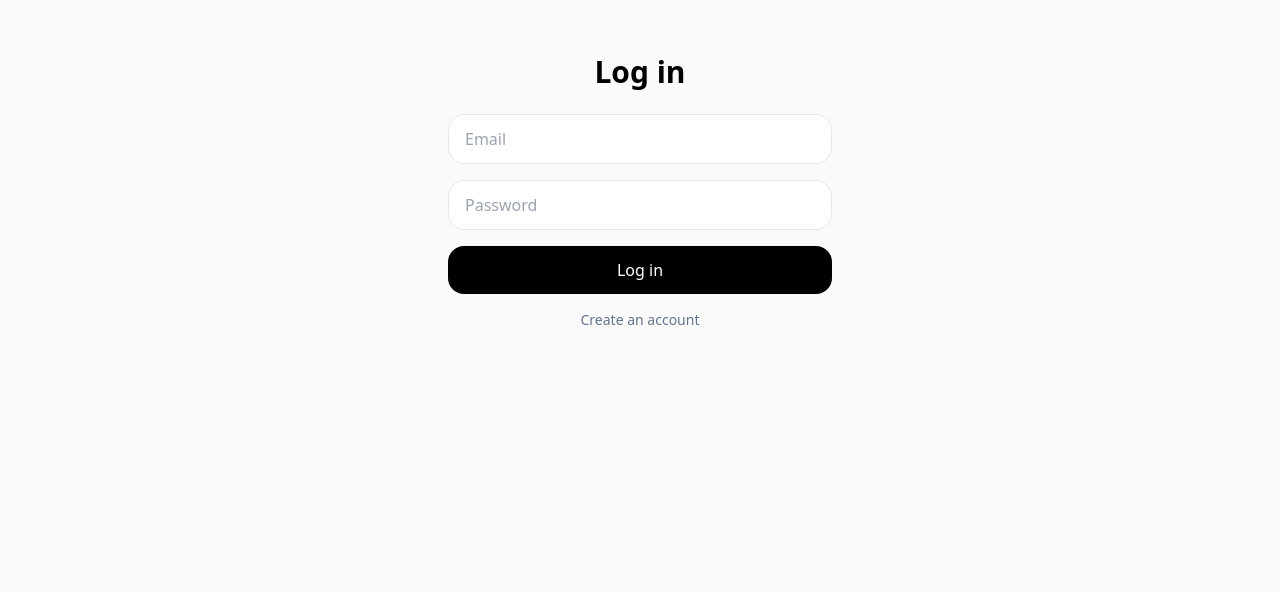
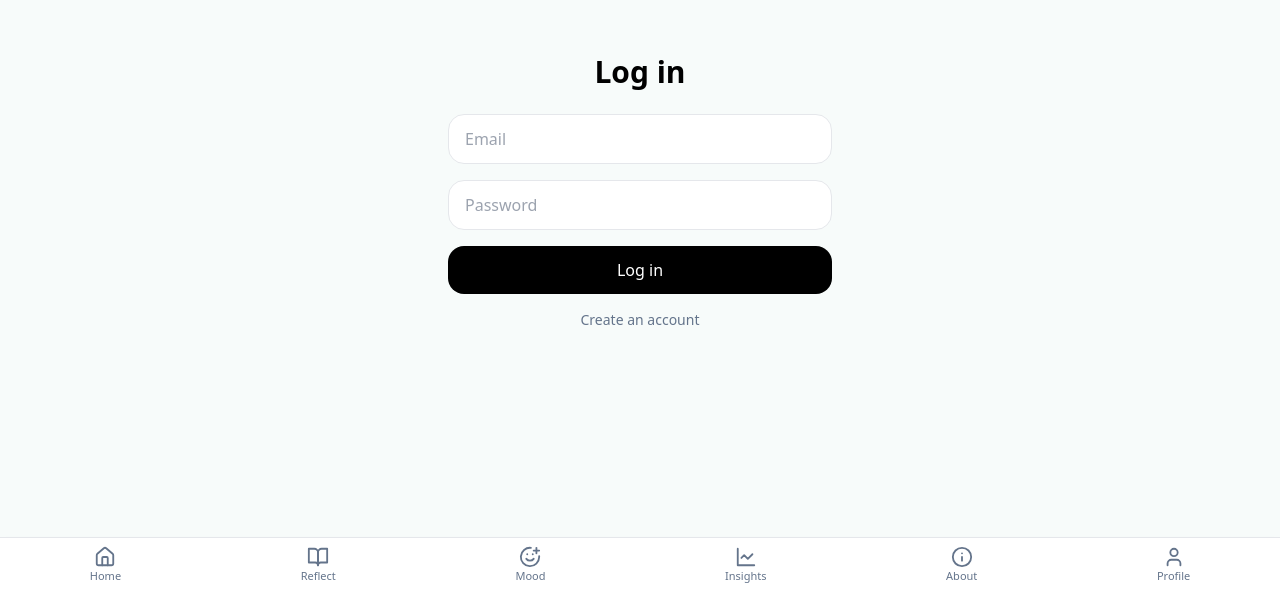
Before and after one commit to Khrboshi/Havenly-2.0, a Next.js app: page /auth/login in a window 1280 px wide. Shown: the part 208-800 px from the top of the page. Built offline with nearby package versions, Linux system fonts and the light colour scheme.

Commit message:
Update layout.jsx

```diff
--- a/app/layout.jsx
+++ b/app/layout.jsx
@@ -1,47 +1,42 @@
 "use client";
 
 import "./globals.css";
+import { Toaster } from "sonner";
+import { useEffect } from "react";
 import BottomNav from "@/components/BottomNav";
-import { Toaster } from "sonner";
-import { useEffect, useState } from "react";
 
 export default function RootLayout({ children }) {
-  const [isMobile, setIsMobile] = useState(null);
-
+  // Auto-update PWA
   useEffect(() => {
-    // Detect mobile using multiple signals
-    const mobileCheck =
-      window.innerWidth <= 768 ||
-      navigator.maxTouchPoints > 1 ||
-      /Mobi|Android|iPhone/i.test(navigator.userAgent);
-
-    setIsMobile(mobileCheck);
-
-    // Remove old PWA service workers (fix old UI caching)
     if ("serviceWorker" in navigator) {
-      navigator.serviceWorker.getRegistrations().then((regs) => {
-        regs.forEach((reg) => reg.unregister());
+      navigator.serviceWorker.register("/sw.js").then((reg) => {
+        reg.onupdatefound = () => {
+          const newWorker = reg.installing;
+          newWorker.addEventListener("statechange", () => {
+            if (
+              newWorker.state === "installed" &&
+              navigator.serviceWorker.controller
+            ) {
+              window.location.reload();
+            }
+          });
+        };
       });
     }
   }, []);
 
-  // SSR initial pass → avoid hydration mismatch
-  if (isMobile === null) {
-    return (
-      <html lang="en">
-        <body className="min-h-screen bg-background" />
-      </html>
-    );
-  }
-
   return (
     <html lang="en">
-      <body className={`min-h-screen bg-background ${isMobile ? "pb-20" : ""}`}>
-        <main>{children}</main>
+      <head>
+        <link rel="manifest" href="/manifest.json" />
+        <meta name="theme-color" content="#0D7A7E" />
+        <meta name="apple-mobile-web-app-capable" content="yes" />
+        <link rel="apple-touch-icon" href="/icons/apple-icon-180.png" />
+      </head>
 
-        {/* Mobile ONLY shows BottomNav */}
-        {isMobile && <BottomNav />}
-
+      <body className="min-h-screen bg-[#F7FBFA] antialiased pb-20">
+        {children}
+        <BottomNav />
         <Toaster />
       </body>
     </html>
```
